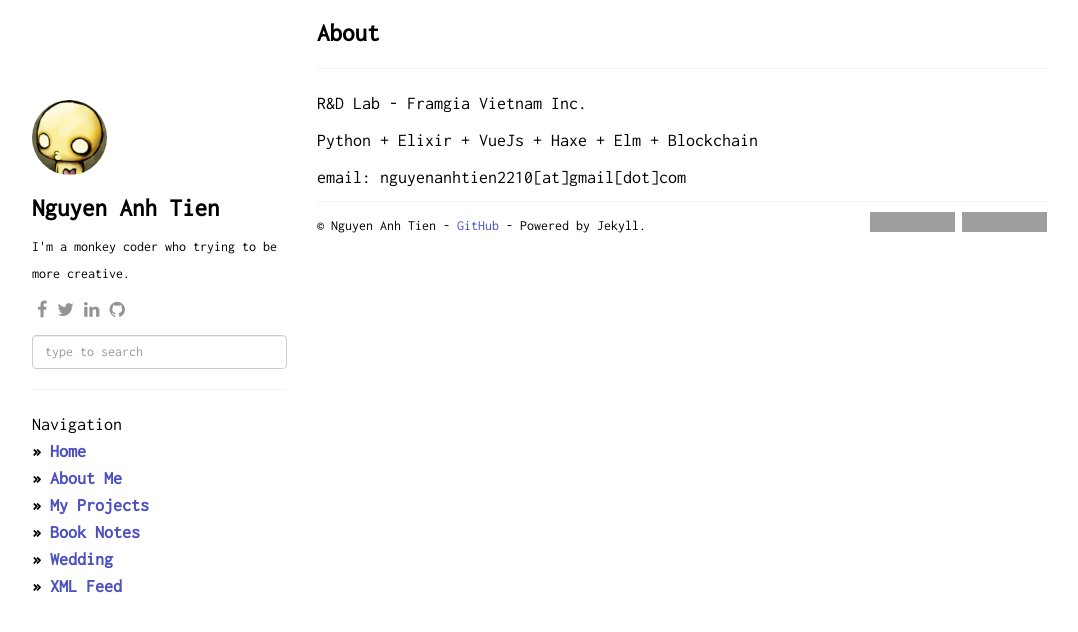
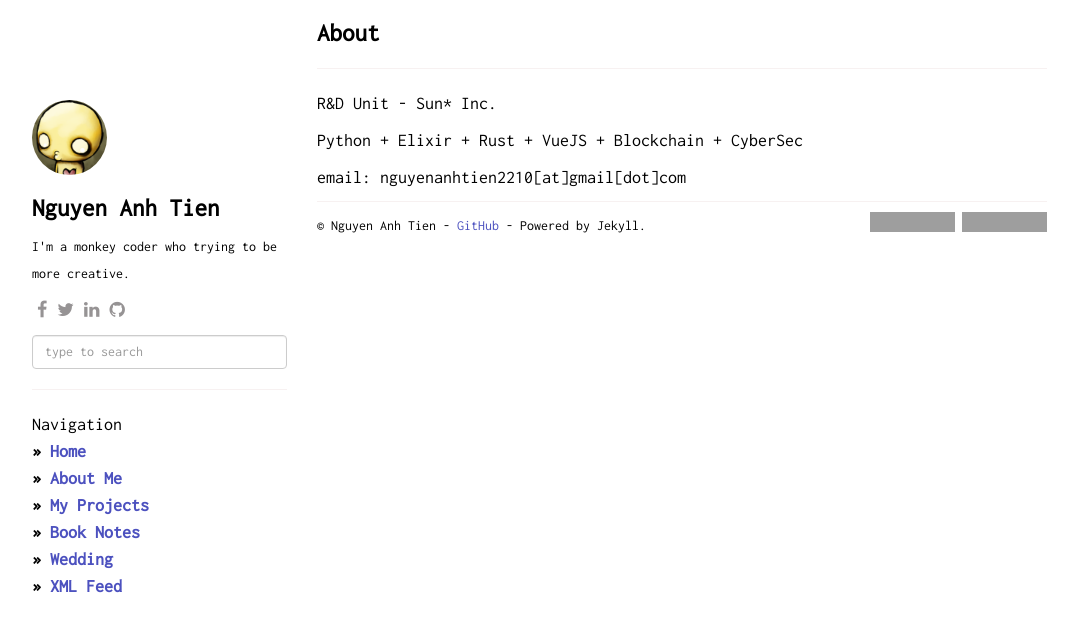
Before and after one commit to vigov5/vigov5.github.io, a Jekyll site: the page built from about.md, in a window 1280 px wide. Shown: the top 632 px of the page, without its empty margins (53-1131 px from the left). Built offline with Jekyll 4.4.1, drawn with Linux system fonts in a browser that asks for light colours; nearby versions of some CDN libraries; grey boxes are pictures that could not be loaded.

Commit message:
Update about

```diff
--- a/about.md
+++ b/about.md
@@ -4,9 +4,8 @@
 permalink: /about/
 ---
 
-R&D Lab - Framgia Vietnam Inc.
+R&D Unit - Sun* Inc.
 
-Python + Elixir + VueJs + Haxe + Elm + Blockchain
-
+Python + Elixir + Rust + VueJS + Blockchain + CyberSec
 
 email: nguyenanhtien2210[at]gmail[dot]com
```
